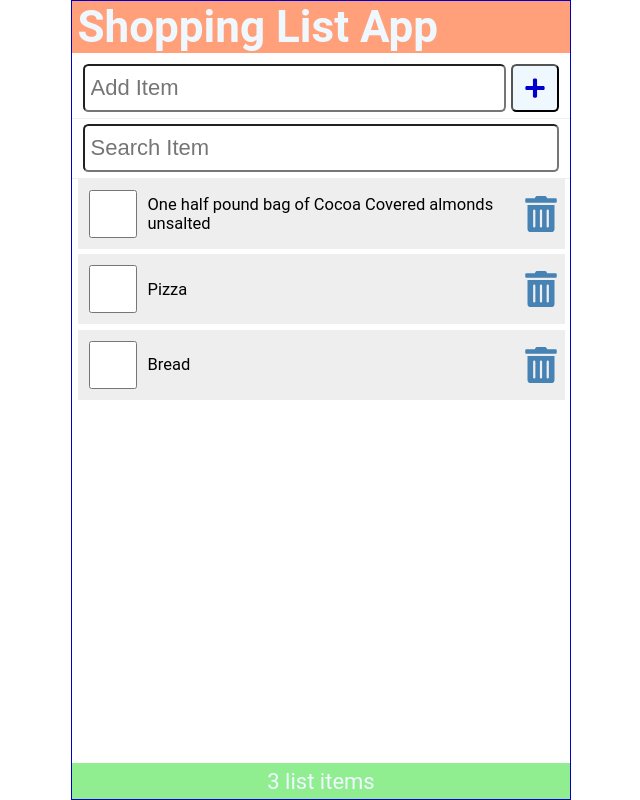
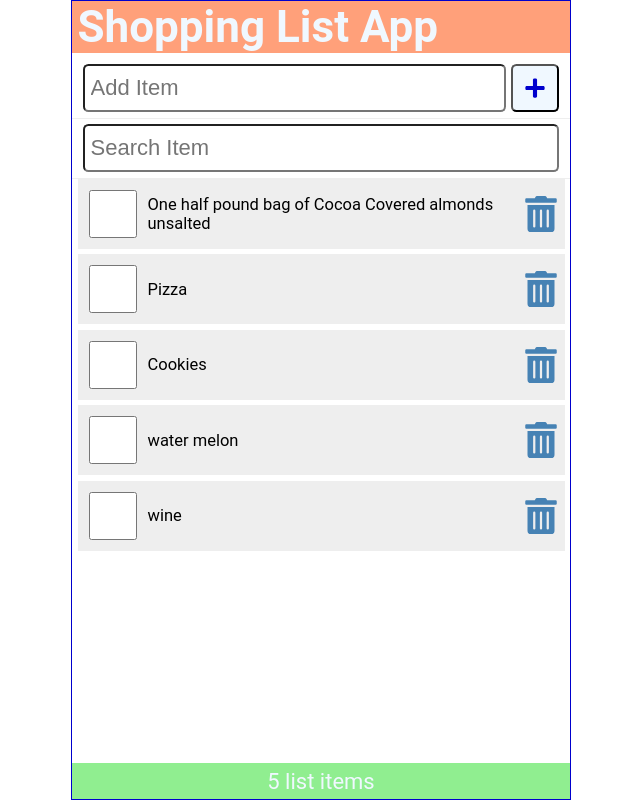
Before and after one commit to TranVinh-ds/shopping-list-app, a React (Create React App) app: page / in a window 1280 px wide. Shown: the whole page, without its empty margins (319-959 px from the left). Built offline with nearby package versions, Linux system fonts and the light colour scheme; data requests are answered from the project's data file.

Commit message:
create CRUD operations

```diff
--- a/data/db.json
+++ b/data/db.json
@@ -12,9 +12,19 @@
       "checked": false
     },
     {
-      "id": 3,
-      " checked": false,
-      "item": "Bread"
+      "id": 5,
+      "checked": false,
+      "item": "Cookies"
+    },
+    {
+      "id": 6,
+      "checked": false,
+      "item": "water melon"
+    },
+    {
+      "id": 7,
+      "checked": false,
+      "item": "wine"
     }
   ]
 }
--- a/src/App.js
+++ b/src/App.js
@@ -4,6 +4,7 @@ import SearchItem from './components/SearchItem';
 import Content from './components/Content';
 import Footer from './components/Footer';
 import { useState, useEffect } from 'react';
+import apiRequest from './components/apiRequest';
 
 function App() {
   const API_URL = 'http://localhost:3500/items';
@@ -32,19 +33,7 @@ function App() {
     }, 2000);
   }, []);
 
-  const handleClickCheck = (id) => {
-    const listItems = items.map((item) =>
-      item.id === id ? { ...item, checked: !item.checked } : item
-    );
-    setItems(listItems);
-  };
-
-  const handleClickDelete = (id) => {
-    const listItems = items.filter((item) => item.id !== id);
-    setItems(listItems);
-  };
-
-  const handleSubmit = (e) => {
+  const handleSubmit = async (e) => {
     e.preventDefault();
     const itemObj = {
       id: items.length ? items[items.length - 1].id + 1 : 1,
@@ -52,8 +41,50 @@ function App() {
       item: newItem,
     };
     setItems(items.concat(itemObj));
+
+    const postOptions = {
+      method: 'POST',
+      headers: {
+        'Content-Type': 'application/json',
+      },
+      body: JSON.stringify(itemObj),
+    };
+
+    const result = await apiRequest(API_URL, postOptions);
+    if (result) setFetchError(result);
     setNewItem('');
   };
+
+  const handleClickCheck = async (id) => {
+    const listItems = items.map((item) =>
+      item.id === id ? { ...item, checked: !item.checked } : item
+    );
+    setItems(listItems);
+
+    const myItems = listItems.filter((item) => item.id === id);
+    const updateOptions = {
+      method: 'PATCH',
+      headers: {
+        'Content-Type': 'application.json',
+      },
+      body: JSON.stringify({ checked: myItems[0].checked }),
+    };
+
+    const reqUrl = `${API_URL}/${id}`;
+    const result = await apiRequest(reqUrl, updateOptions);
+    if (result) setFetchError(result);
+  };
+
+  const handleClickDelete = async (id) => {
+    const listItems = items.filter((item) => item.id !== id);
+    setItems(listItems);
+
+    const deleteOptions = { method: 'DELETE' };
+    const reqUrl = `${API_URL}/${id}`;
+    const result = await apiRequest(reqUrl, deleteOptions);
+    if (result) setFetchError(result);
+  };
+
   return (
     <div className="App">
       <Header title="Shopping List App" />
--- /dev/null
+++ b/src/components/apiRequest.js
@@ -0,0 +1,12 @@
+const apiRequest = async (url = '', optionObj = null, errMsg = null) => {
+  try {
+    const response = await fetch(url, optionObj);
+    if (!response.ok) throw Error('Please reload the app');
+  } catch (err) {
+    errMsg = err.message;
+  } finally {
+    return errMsg;
+  }
+};
+
+export default apiRequest;
```
